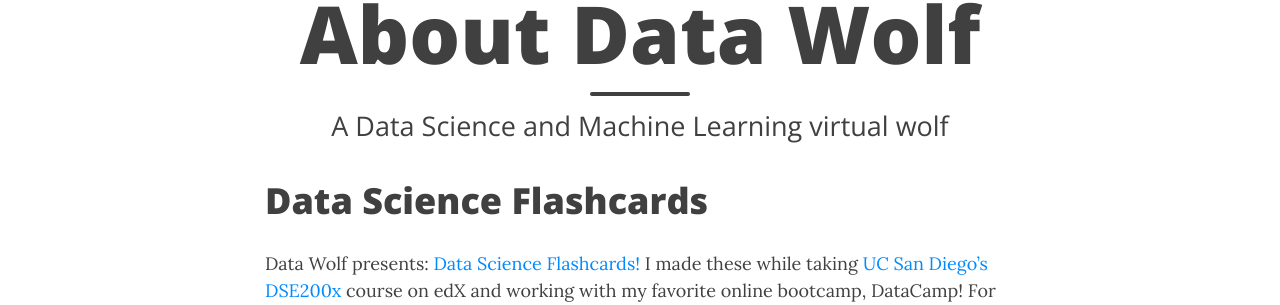
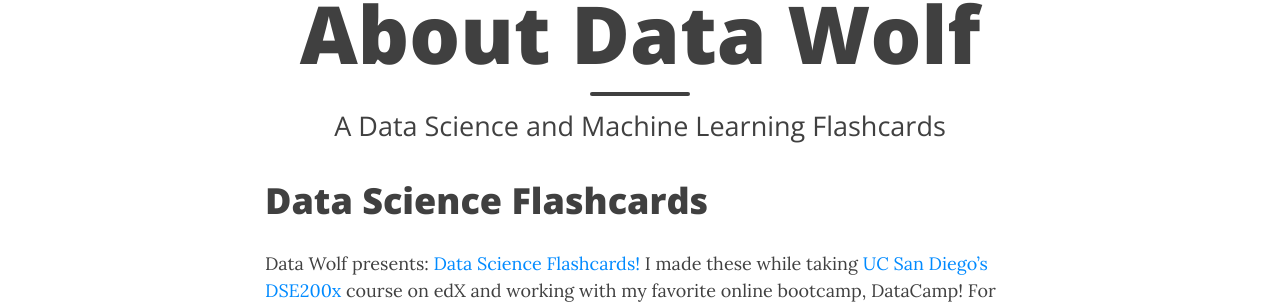
Before and after one commit to blueberrypineapple/data-wolf.github.io, a Jekyll site: the page built from about_data_wolf.md, in a window 1280 px wide and 900 px high. Shown: the part 141-446 px from the top of the window. Built offline with Jekyll 4.4.1, drawn with Linux system fonts in a browser that asks for light colours; nearby versions of some CDN libraries.

Commit message:
Update about_data_wolf.md

```diff
--- a/about_data_wolf.md
+++ b/about_data_wolf.md
@@ -1,7 +1,7 @@
 ---
 layout: page
 title: About Data Wolf
-subtitle: A Data Science and Machine Learning virtual wolf
+subtitle: A Data Science and Machine Learning Flashcards
 ---
 
 # Data Science Flashcards
```
